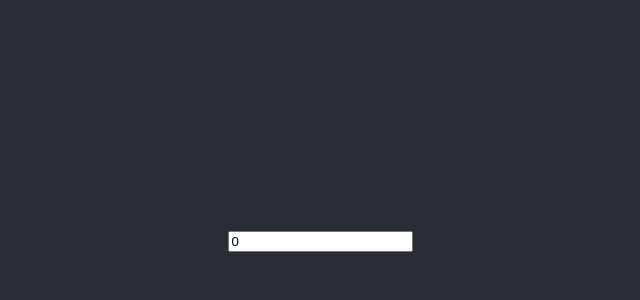
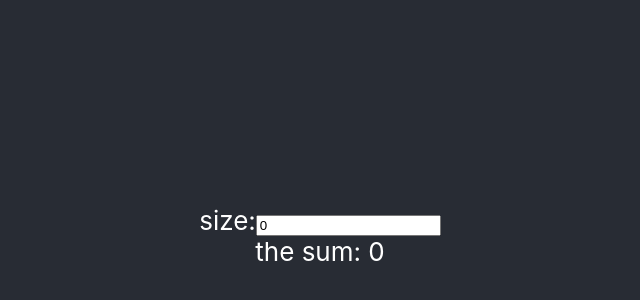
Before and after one commit to Theo-Lo/my-app-counter, a React (Create React App) app: page / in a window 1280 px wide. Shown: the part 164-464 px from the top of the page, without its empty margins (320-960 px from the left). Built offline with nearby package versions, Linux system fonts and the light colour scheme.

Commit message:
[Counter][Theo] feat: generate multiple counter with sum balue shown, will reset when update the size of the counter

```diff
--- a/src/components/Counter.js
+++ b/src/components/Counter.js
@@ -1,7 +1,7 @@
 import React, { Component } from 'react';
 
 export default class Counter extends Component {
-    constructor(props) {
+    constructor(props, ref) {
         super(props)
 
         this.state = {
@@ -9,12 +9,18 @@ export default class Counter extends Component {
         };
     }
 
+    resetCounter() {
+        this.setState({ number: 0 });
+    }
+
     onIncrease = () => {
         this.setState((prevState) => ({ number: prevState.number + 1 }));
+        this.props.valueChange(1);
     }
 
     onDecrease = () => {
         this.setState((prevState) => ({ number: prevState.number - 1 }));
+        this.props.valueChange(-1);
     }
 
     render() {
--- a/src/components/CounterGroup.js
+++ b/src/components/CounterGroup.js
@@ -2,10 +2,29 @@ import React, { Component } from 'react';
 import Counter from "./Counter"
 
 class CounterGroup extends Component {
+    constructor(props) {
+        super(props)
+
+        this.state = {
+            sum: 0
+        };
+    }
+
+    resetCounter() {
+        for (var i = 0; i < this.props.size; i++) {
+            this.refs[`counter${i}`].resetCounter();
+        }
+    }
+
     initArraySize = (size) => {
-        const number = size.length > 0 ? parseInt(size) : 0;
+        const number = size.length > 0 && parseInt(size) > 0 ? parseInt(size) : 0;
         return Array.from(Array(number).keys());
     };
+
+    calculateSum = (valueChange) => {
+        this.setState((prevState) => ({ sum: prevState.sum + valueChange }));
+        this.props.sum(this.state.sum + valueChange);
+    }
 
     render() {
         const size = this.props.size;
@@ -13,8 +32,8 @@ class CounterGroup extends Component {
 
         return (
             <div>
-                {initArraySize.map((value) =>
-                    <Counter key={value} />
+                {initArraySize.map((value, index) =>
+                    <Counter ref={`counter${index}`} key={value} valueChange={this.calculateSum} />
                 )}
             </div>
         );
--- /dev/null
+++ b/src/components/CounterGroupSum.js
@@ -0,0 +1,13 @@
+import React, { Component } from 'react';
+
+class CounterGroupSum extends Component {
+    render() {
+        return (
+            <div>
+                the sum: {this.props.sum}
+            </div>
+        );
+    }
+}
+
+export default CounterGroupSum;
--- /dev/null
+++ b/src/components/CounterSizeGenerator.js
@@ -0,0 +1,28 @@
+import React, { Component } from 'react';
+
+class CounterSizeGenerator extends Component {
+    constructor(props) {
+        super(props)
+
+        this.state = {
+            size: 0
+        };
+    }
+
+    onChange = (event) => {
+        this.setState({ size: event.target.value });
+        this.props.size(event.target.value);
+    };
+
+    render() {
+        const size = this.state.size;
+        return (
+            <div>
+                <label>size:</label>
+                <input type="number" value={size} onChange={this.onChange} />
+            </div>
+        );
+    }
+}
+
+export default CounterSizeGenerator;
--- a/src/components/MultiCounter.js
+++ b/src/components/MultiCounter.js
@@ -1,24 +1,36 @@
 import React, { Component } from 'react';
 import CounterGroup from './CounterGroup';
+import CounterGroupSum from './CounterGroupSum';
+import CounterSizeGenerator from './CounterSizeGenerator';
 
 class MultiCounter extends Component {
     constructor(props) {
         super(props)
 
         this.state = {
-            size: 0
+            size: 0,
+            sum: 0
         };
     }
 
-    onChange = (event) => {
-        this.setState({ size: event.target.value });
-    };
+    updateCounterSize = (size) => {
+        this.setState({ size: size });
+        this.setState({ sum: 0 });
+        this.refs.counterGroup.resetCounter();
+    }
+
+    setSum = (sum) => {
+        this.setState((prevState) => ({ sum: sum }));
+    }
+
+
     render() {
         const size = this.state.size;
         return (
             <div>
-                <input type="number" value={size} onChange={this.onChange} />
-                <CounterGroup size={size} />
+                <CounterSizeGenerator size={this.updateCounterSize} />
+                <CounterGroupSum sum={this.state.sum} />
+                <CounterGroup ref="counterGroup" size={size} sum={this.setSum} />
             </div>
         );
     }
```
Also changed, not shown: 1 other file (tests, documents, lock files or other folders).
